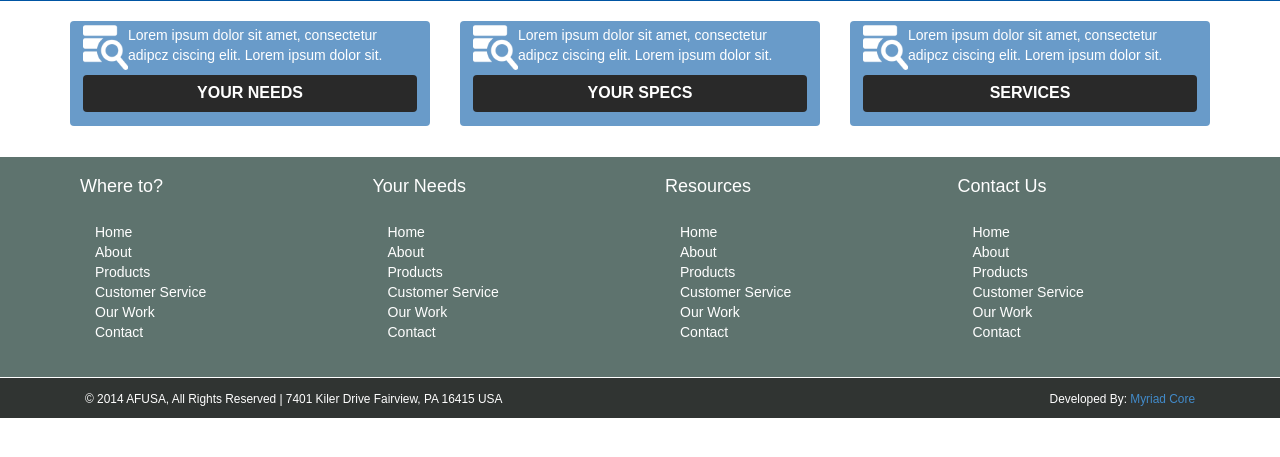
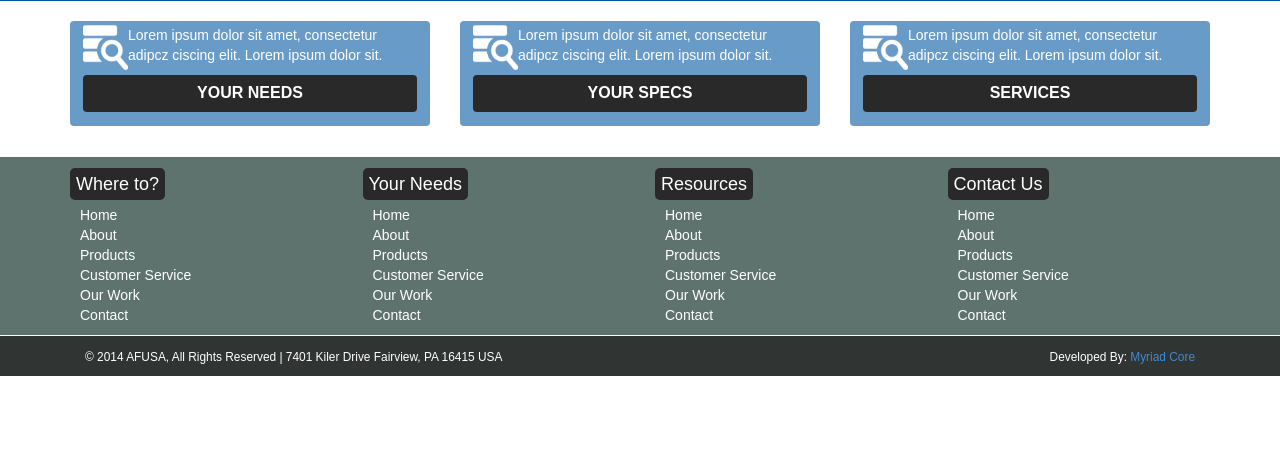
Before and after one commit to schwag/afusa, a PHP site: page /RDL/index.php in a window 1280 px wide. Shown: the part 287-744 px from the top of the page. Run offline with PHP 8.4, Linux system fonts and the light colour scheme; some libraries are stand-ins or nearby versions.

Commit message:
Changes on Header

```diff
--- a/css/custom.css
+++ b/css/custom.css
@@ -222,15 +222,19 @@ h3{
 }
 .footerSection{
 	background-color: #5e736e;
-	padding-top: 10px;
+	padding-top: 18px;
 	color: #ffffff;
 	border-top: 1px solid #ffffff;
 }
 .footerSection h4{
-	padding-left: 10px;
+	padding: 6px;
+	background-color: #292929;
+	display: inline;
+	border-radius: 5px;
+	margin-top: 10px;
 }
 .footerBox{
-	padding: 15px;
+	padding: 0px;
 	margin: 10px;
 	border-radius: 10px;
 }
--- a/index.php
+++ b/index.php
@@ -3,6 +3,7 @@
 <body>
 
 <?php include "php/nav.php";?>
+
 
     <section class="blueBackground">
                 <div class="container">
```
